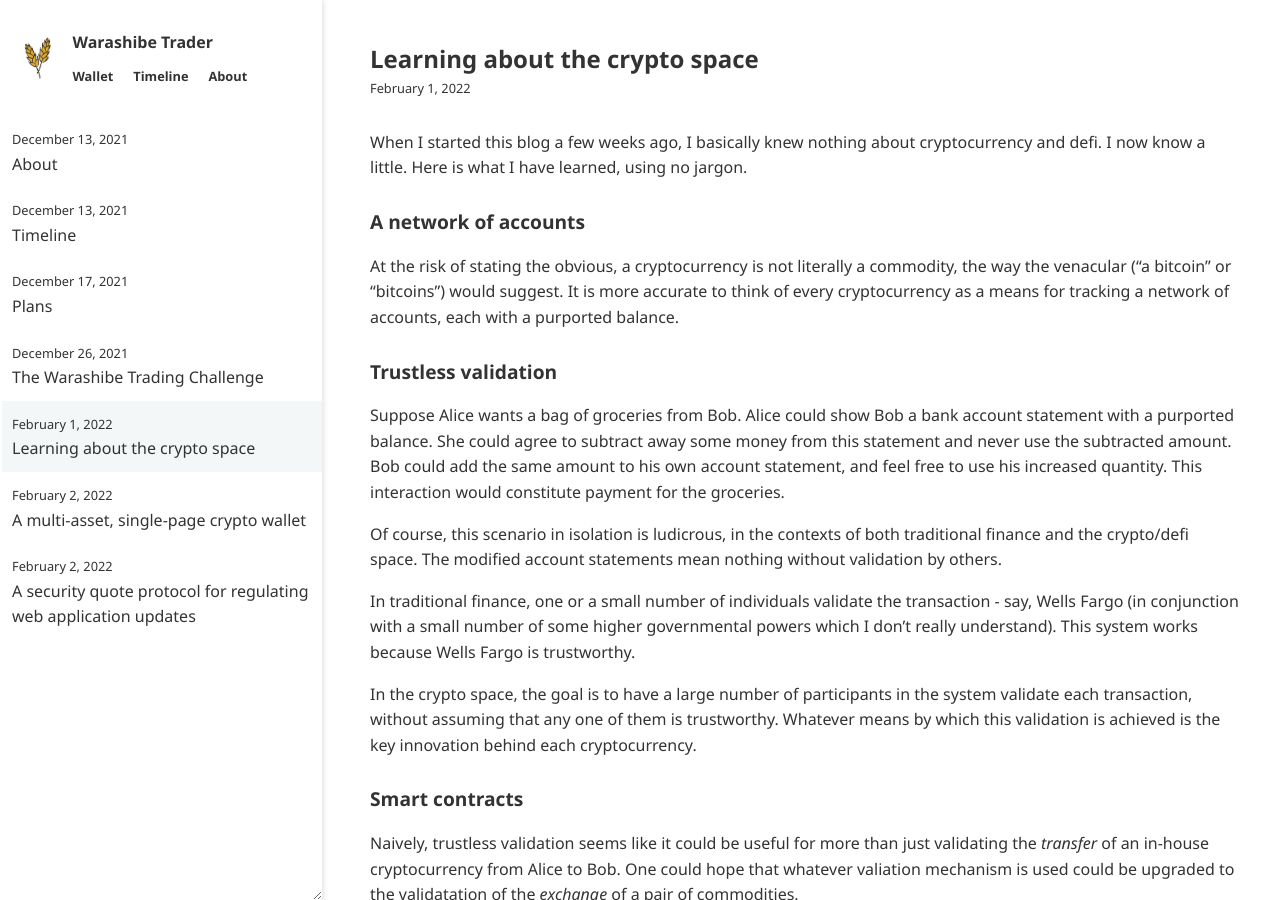
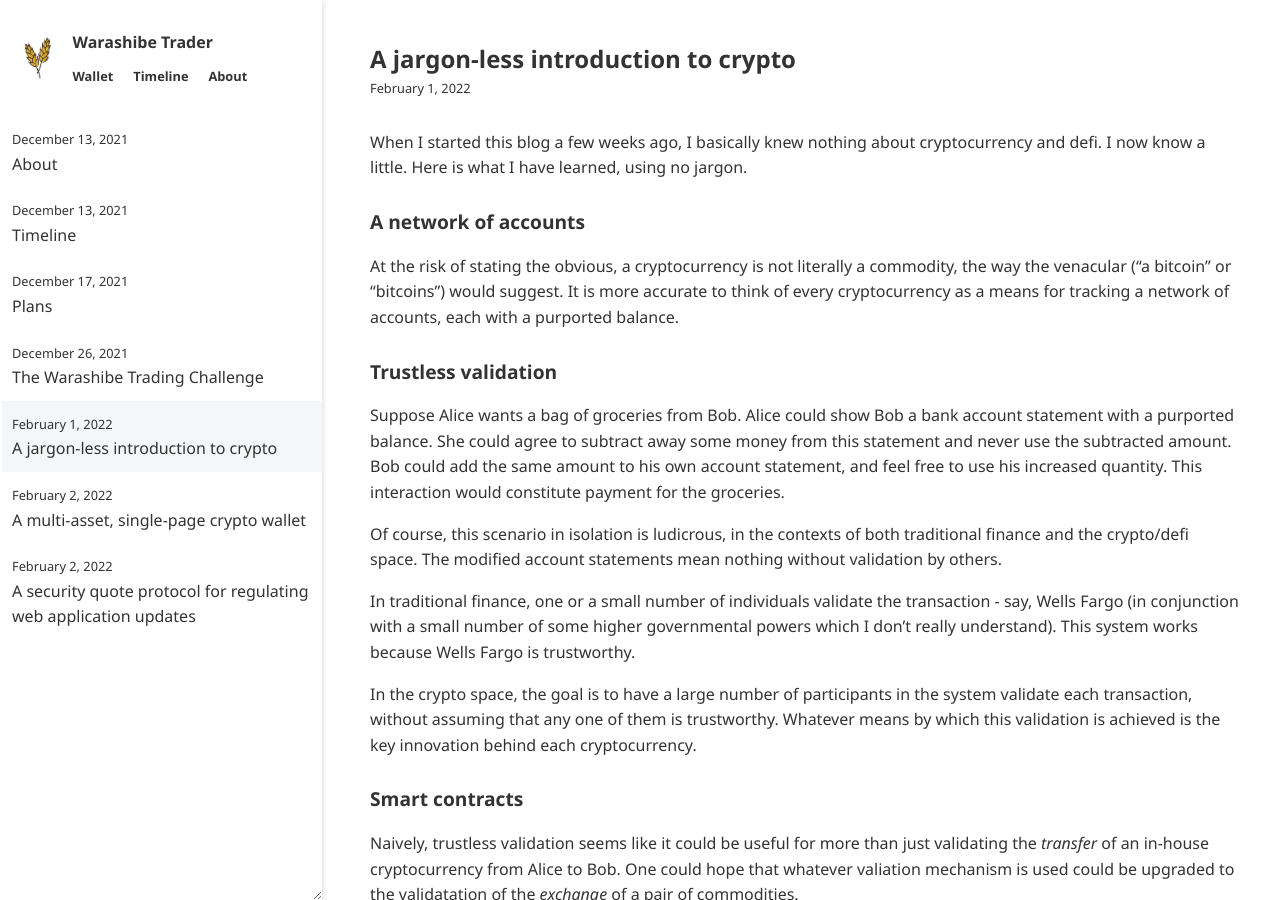
Before and after one commit to warashibetrader/warashibetrader.github.io, a Jekyll site: the page built from _posts/2022-02-01-crypto-space.md, in a window 1280 px wide and 900 px high. Built offline with Jekyll 4.4.1, drawn with Linux system fonts in a browser that asks for light colours.

Commit message:
Update 2022-02-01-crypto-space.md

```diff
--- a/_posts/2022-02-01-crypto-space.md
+++ b/_posts/2022-02-01-crypto-space.md
@@ -1,5 +1,5 @@
 ---
-title: "Learning about the crypto space"
+title: "A jargon-less introduction to crypto"
 ---
 
 When I started this blog a few weeks ago, I basically knew nothing about cryptocurrency and defi. I now know a little. Here is what I have learned, using no jargon.
```
